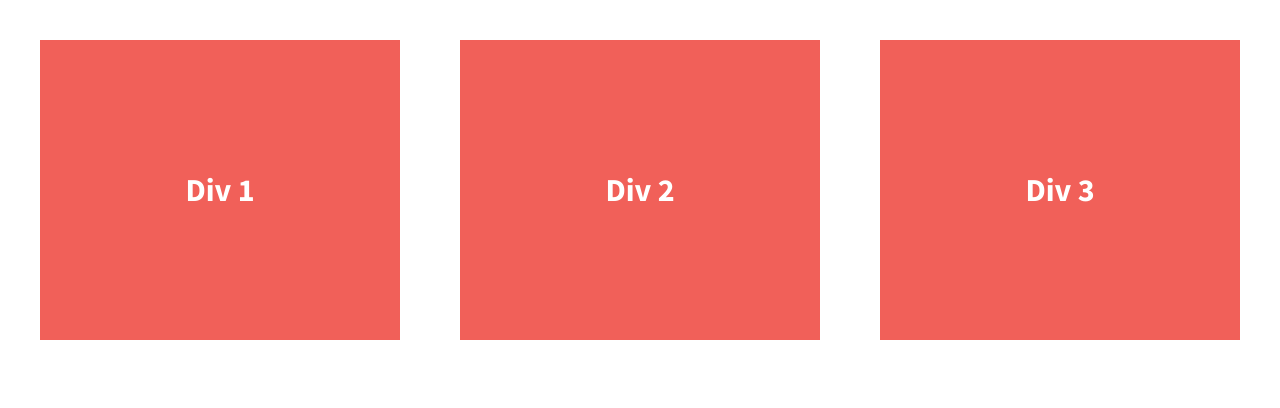
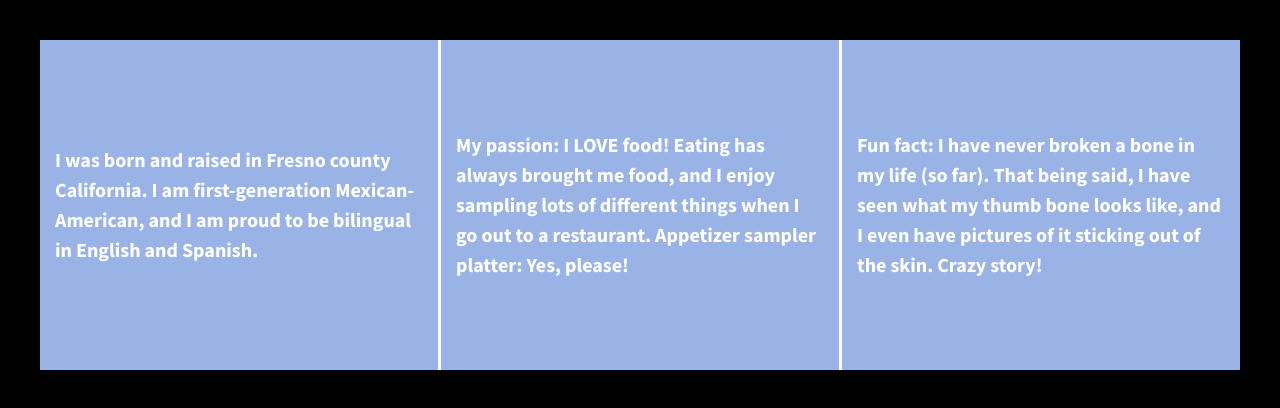
Before and after one commit to augiejr1/206-divs-flexbox-starter, a plain HTML site: page index.html in a window 1280 px wide. Drawn offline with nearby package versions, Linux system fonts and the light colour scheme.

Commit message:
Added content, changed background colors, and added border

```diff
--- a/css/main.css
+++ b/css/main.css
@@ -106,6 +106,7 @@ body {
   padding: 2em;
   font-size: 1.25em;
   height: 100%;
+  background: black;
 }
 
 .wrapper {
@@ -119,13 +120,19 @@ body {
   /*give the divs a width of 30%, add display:flex, set justify-content and align-items to center*/
   color: #fff;
   line-height: 1.5em;
-  font-size: 1.6em;
-  background-color: #f16059;
+  font-size: 1em;
+  background-color: #99b3e6;
   height: 300px;
+  padding: 15px;
   display: flex;
-  width: 30%;
+  width: 33%;
   justify-content: center;
   align-items: center;
+}
+
+.div-2 {
+    border-left: 3px solid white;
+    border-right: 3px solid white;
 }
 
 
--- a/index.html
+++ b/index.html
@@ -23,13 +23,14 @@
 
         <section class="wrapper">
             <div class="div-1">
-                Div 1
+                <p>I was born and raised in Fresno county California. I am first-generation Mexican-American, and I am proud to be bilingual in English and Spanish.
+                </p>
             </div>
             <div class="div-2">
-                Div 2
+                <p>My passion: I LOVE food! Eating has always brought me food, and I enjoy sampling lots of different things when I go out to a restaurant. Appetizer sampler platter: Yes, please!</p>
             </div>
             <div class="div-3">
-                Div 3
+                <p>Fun fact: I have never broken a bone in my life (so far). That being said, I have seen what my thumb bone looks like, and I even have pictures of it sticking out of the skin. Crazy story!</p>
             </div>
         </section>
 
```
